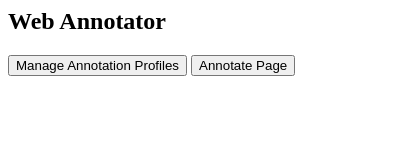
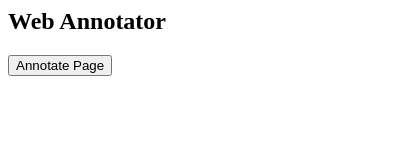
Before and after one commit to ravenscroftj/wa2, a browser extension: page popup.html in a window 400 px wide. Drawn offline with Linux system fonts and the light colour scheme.

Commit message:
Remove manage profiles button

```diff
--- a/popup.html
+++ b/popup.html
@@ -5,7 +5,7 @@
     </head>
     <body style="width:300px">
         <h2>Web Annotator</h2>
-        <button id="profilesBtn">Manage Annotation Profiles</button>
+        <!--<button id="profilesBtn">Manage Annotation Profiles</button>-->
         <button id="annotateBtn">Annotate Page</button>
 
         <!--interactive scripts-->
```
